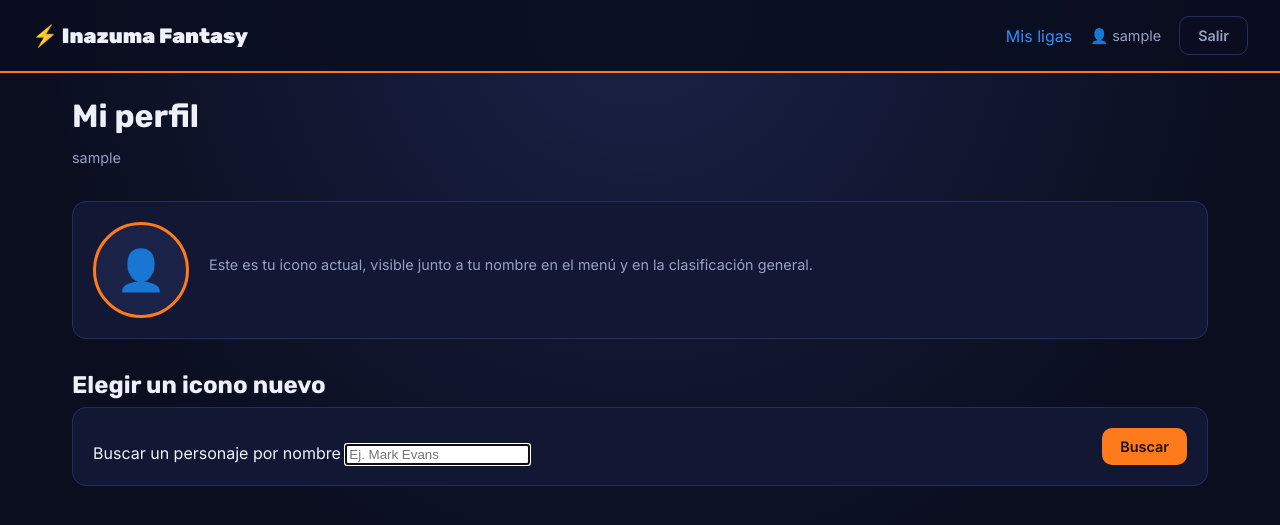
After one commit to YellowAlberto/Inazuma-Fantasy, a Flask app: page /profile in a window 1280 px wide. The commit adds this page. Shown: the top 525 px of the page. Run offline with Flask 3, Linux system fonts and the light colour scheme; the visitor is signed in with stand-in values (Sample User, id 1); data comes from the database, SQL or seed files in the repository; parts of the project's set-up code (start-up, migrations or seed data) failed here and were passed over.

Commit message:
Mejora perfiles

```diff
--- a/app.py
+++ b/app.py
@@ -188,7 +188,19 @@ def admin_required(view):
 @app.context_processor
 def inject_user():
     is_admin = bool(ADMIN_USERNAME) and session.get("username", "").lower() == ADMIN_USERNAME.lower()
-    return {"current_user": {"id": session.get("user_id"), "username": session.get("username"), "is_admin": is_admin}}
+    avatar_url = None
+    if session.get("user_id"):
+        db = get_db()
+        row = db.execute("SELECT avatar_sprite_url FROM users WHERE id = ?", (session["user_id"],)).fetchone()
+        avatar_url = row["avatar_sprite_url"] if row else None
+    return {
+        "current_user": {
+            "id": session.get("user_id"),
+            "username": session.get("username"),
+            "is_admin": is_admin,
+            "avatar_url": avatar_url,
+        }
+    }
 
 
 def get_league_or_404(league_id):
@@ -780,6 +792,57 @@ def logout():
     return redirect(url_for("login"))
 
 
+@app.route("/profile")
+@login_required
+def profile():
+    db = get_db()
+    user = row_to_dict(db.execute("SELECT * FROM users WHERE id = ?", (session["user_id"],)).fetchone())
+
+    query = request.args.get("q", "").strip()
+    search_results = []
+    if query:
+        search_results = rows_to_list(
+            db.execute(
+                "SELECT id, nombre, posicion, sprite_url FROM players WHERE nombre LIKE ? AND sprite_url IS NOT NULL ORDER BY nombre LIMIT 30",
+                (f"%{query}%",),
+            ).fetchall()
+        )
+
+    return render_template("profile.html", user=user, query=query, search_results=search_results, position_labels=POSITION_LABELS)
+
+
+@app.route("/profile/set-avatar", methods=["POST"])
+@login_required
+def set_avatar():
+    db = get_db()
+    player_id = request.form.get("player_id", type=int)
+    query = request.form.get("q", "")
+
+    if not player_id:
+        flash("Selecciona un jugador válido.", "error")
+        return redirect(url_for("profile", q=query))
+
+    player = db.execute("SELECT nombre, sprite_url FROM players WHERE id = ?", (player_id,)).fetchone()
+    if not player or not player["sprite_url"]:
+        flash("Ese jugador no tiene sprite disponible.", "error")
+        return redirect(url_for("profile", q=query))
+
+    db.execute("UPDATE users SET avatar_sprite_url = ? WHERE id = ?", (player["sprite_url"], session["user_id"]))
+    db.commit()
+    flash(f"¡Tu icono ahora es {player['nombre']}!", "success")
+    return redirect(url_for("profile"))
+
+
+@app.route("/profile/clear-avatar", methods=["POST"])
+@login_required
+def clear_avatar():
+    db = get_db()
+    db.execute("UPDATE users SET avatar_sprite_url = NULL WHERE id = ?", (session["user_id"],))
+    db.commit()
+    flash("Icono restablecido al de por defecto.", "success")
+    return redirect(url_for("profile"))
+
+
 # ---------------------------------------------------------------------------
 # Leagues
 # ---------------------------------------------------------------------------
@@ -1847,7 +1910,7 @@ def compute_standings(db, league_id):
     rows = rows_to_list(
         db.execute(
             """
-            SELECT lm.user_id, lm.team_name, u.username,
+            SELECT lm.user_id, lm.team_name, u.username, u.avatar_sprite_url,
                 COALESCE(SUM(gt.total_points), 0) as total_points
             FROM league_members lm
             JOIN users u ON u.id = lm.user_id
--- a/db.py
+++ b/db.py
@@ -13,6 +13,7 @@ CREATE TABLE IF NOT EXISTS users (
     id INTEGER PRIMARY KEY AUTOINCREMENT,
     username TEXT UNIQUE NOT NULL,
     password_hash TEXT NOT NULL,
+    avatar_sprite_url TEXT,
     created_at TEXT DEFAULT CURRENT_TIMESTAMP
 );
 
@@ -197,6 +198,10 @@ def _run_migrations(conn):
     """Lightweight, idempotent migrations so existing local databases (from
     earlier versions of this app) get upgraded automatically instead of
     needing to be deleted and re-seeded."""
+    user_cols = [row["name"] for row in conn.execute("PRAGMA table_info(users)").fetchall()]
+    if "avatar_sprite_url" not in user_cols:
+        conn.execute("ALTER TABLE users ADD COLUMN avatar_sprite_url TEXT")
+
     league_cols = [row["name"] for row in conn.execute("PRAGMA table_info(leagues)").fetchall()]
     if "seasons" not in league_cols:
         conn.execute("ALTER TABLE leagues ADD COLUMN seasons TEXT NOT NULL DEFAULT ''")
--- a/static/style.css
+++ b/static/style.css
@@ -54,7 +54,25 @@ a:hover { text-decoration: underline; }
   text-decoration: none !important;
 }
 .navbar-links { display: flex; align-items: center; gap: 18px; }
-.navbar-user { color: var(--text-muted); font-size: 0.9rem; }
+.navbar-user { color: var(--text-muted); font-size: 0.9rem; display: inline-flex; align-items: center; gap: 6px; text-decoration: none; }
+.navbar-user:hover { color: var(--text-main); }
+.navbar-avatar { width: 22px; height: 22px; border-radius: 50%; object-fit: cover; border: 1px solid var(--orange); }
+.standings-avatar { width: 24px; height: 24px; border-radius: 50%; object-fit: cover; border: 1px solid var(--orange); vertical-align: middle; margin-right: 4px; }
+.profile-avatar-big {
+  width: 96px;
+  height: 96px;
+  border-radius: 50%;
+  object-fit: cover;
+  border: 3px solid var(--orange);
+  flex-shrink: 0;
+}
+.profile-avatar-placeholder {
+  display: flex;
+  align-items: center;
+  justify-content: center;
+  font-size: 2.5rem;
+  background: var(--navy-700);
+}
 
 .page-wrap { max-width: 1200px; margin: 0 auto; padding: 24px 32px 80px; }
 
--- a/templates/base.html
+++ b/templates/base.html
@@ -15,7 +15,14 @@
     <nav class="navbar-links">
       <a href="{{ url_for('leagues') }}">Mis ligas</a>
       {% if current_user.is_admin %}<a href="{{ url_for('admin_leagues') }}">🛠️ Admin</a>{% endif %}
-      <span class="navbar-user">👤 {{ current_user.username }}</span>
+      <a href="{{ url_for('profile') }}" class="navbar-user">
+        {% if current_user.avatar_url %}
+          <img src="{{ current_user.avatar_url }}" alt="" class="navbar-avatar">
+        {% else %}
+          👤
+        {% endif %}
+        {{ current_user.username }}
+      </a>
       <a href="{{ url_for('logout') }}" class="btn btn-ghost">Salir</a>
     </nav>
     {% endif %}
--- a/templates/gameweeks.html
+++ b/templates/gameweeks.html
@@ -14,7 +14,7 @@
 {% if league.ended %}
 <div class="card" style="border-color: var(--orange);">
   <h3>🏆 Liga finalizada</h3>
-  <p>Campeón: <strong>{{ champion.team_name if champion else '—' }}</strong>{% if champion %} ({{ champion.total_points }} puntos){% endif %}</p>
+  <p>Campeón: {% if champion and champion.avatar_sprite_url %}<img src="{{ champion.avatar_sprite_url }}" alt="" class="standings-avatar">{% endif %} <strong>{{ champion.team_name if champion else '—' }}</strong>{% if champion %} ({{ champion.total_points }} puntos){% endif %}</p>
 </div>
 {% endif %}
 
--- a/templates/league_detail.html
+++ b/templates/league_detail.html
@@ -8,7 +8,7 @@
     <p class="muted">Temporadas: {{ seasons_label }}</p>
     <p class="muted">Scouts: {{ {"all": "Todos los personajes", "exclude": "Sin scouts", "only": "Solo scouts"}.get(league.scout_filter, "Todos los personajes") }}</p>
     {% if league.ended %}
-    <p class="muted" style="color: var(--orange);">🏆 Liga finalizada · Campeón: <strong>{{ champion.team_name if champion else '—' }}</strong></p>
+    <p class="muted" style="color: var(--orange);">🏆 Liga finalizada · Campeón: {% if champion and champion.avatar_sprite_url %}<img src="{{ champion.avatar_sprite_url }}" alt="" class="standings-avatar">{% endif %} <strong>{{ champion.team_name if champion else '—' }}</strong></p>
     {% endif %}
   </div>
 </div>
--- /dev/null
+++ b/templates/profile.html
@@ -0,0 +1,65 @@
+{% extends "base.html" %}
+{% block title %}Mi perfil · Inazuma Fantasy{% endblock %}
+{% block content %}
+<div class="page-header">
+  <div>
+    <h1>Mi perfil</h1>
+    <p class="muted">{{ user.username }}</p>
+  </div>
+</div>
+
+<div class="card" style="display:flex; gap:20px; align-items:center;">
+  {% if user.avatar_sprite_url %}
+    <img src="{{ user.avatar_sprite_url }}" alt="Tu icono" class="profile-avatar-big">
+  {% else %}
+    <div class="profile-avatar-big profile-avatar-placeholder">👤</div>
+  {% endif %}
+  <div>
+    <p class="muted" style="margin:0 0 10px;">Este es tu icono actual, visible junto a tu nombre en el menú y en la clasificación general.</p>
+    {% if user.avatar_sprite_url %}
+    <form method="post" action="{{ url_for('clear_avatar') }}">
+      <button class="btn btn-secondary" type="submit">Quitar icono</button>
+    </form>
+    {% endif %}
+  </div>
+</div>
+
+<h2 class="section-title">Elegir un icono nuevo</h2>
+<div class="card">
+  <form method="get" action="{{ url_for('profile') }}" style="display:flex; gap:8px; align-items:flex-end;">
+    <div style="flex-grow:1;">
+      <label>Buscar un personaje por nombre</label>
+      <input type="text" name="q" value="{{ query }}" placeholder="Ej. Mark Evans" autofocus>
+    </div>
+    <button class="btn btn-primary" type="submit">Buscar</button>
+  </form>
+
+  {% if query %}
+    {% if search_results %}
+    <div class="player-grid" style="margin-top:16px;">
+      {% for p in search_results %}
+      <div class="player-card">
+        <div class="player-card-top">
+          <span class="player-position-badge">{{ p.posicion }}</span>
+        </div>
+        <div class="player-sprite-wrap">
+          <img src="{{ p.sprite_url }}" alt="{{ p.nombre }}" class="player-sprite" loading="lazy">
+        </div>
+        <div class="player-card-body">
+          <div class="player-name" title="{{ p.nombre }}">{{ p.nombre }}</div>
+          <div class="player-meta">{{ position_labels[p.posicion] }}</div>
+          <form method="post" action="{{ url_for('set_avatar') }}">
+            <input type="hidden" name="player_id" value="{{ p.id }}">
+            <input type="hidden" name="q" value="{{ query }}">
+            <button class="btn btn-primary btn-block" type="submit">Usar este icono</button>
+          </form>
+        </div>
+      </div>
+      {% endfor %}
+    </div>
+    {% else %}
+    <p class="empty-state" style="margin-top:16px;">Sin resultados para "{{ query }}".</p>
+    {% endif %}
+  {% endif %}
+</div>
+{% endblock %}
```
Also changed, not shown: templates/standings.html (+6 -1 lines), 1 other file.
